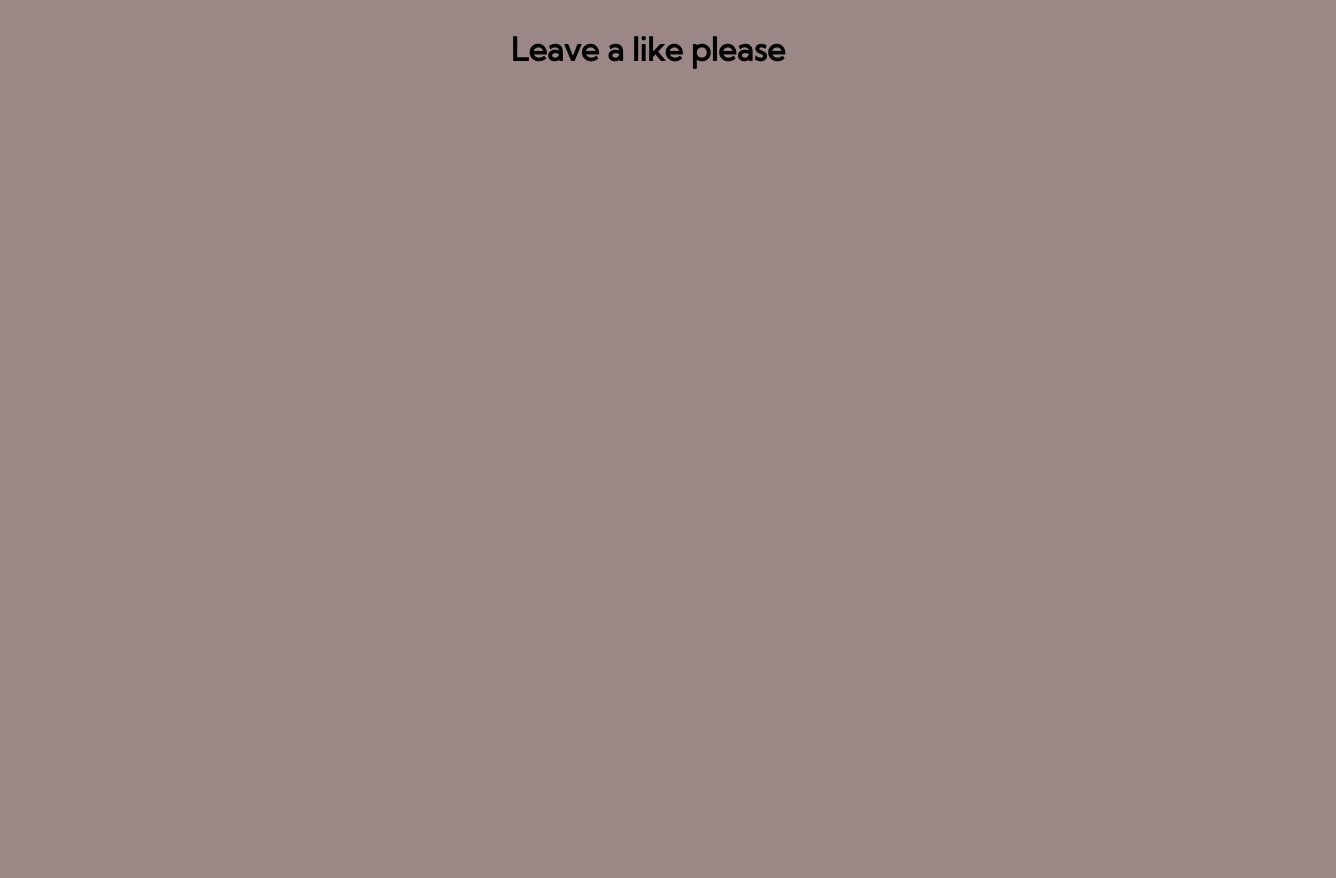
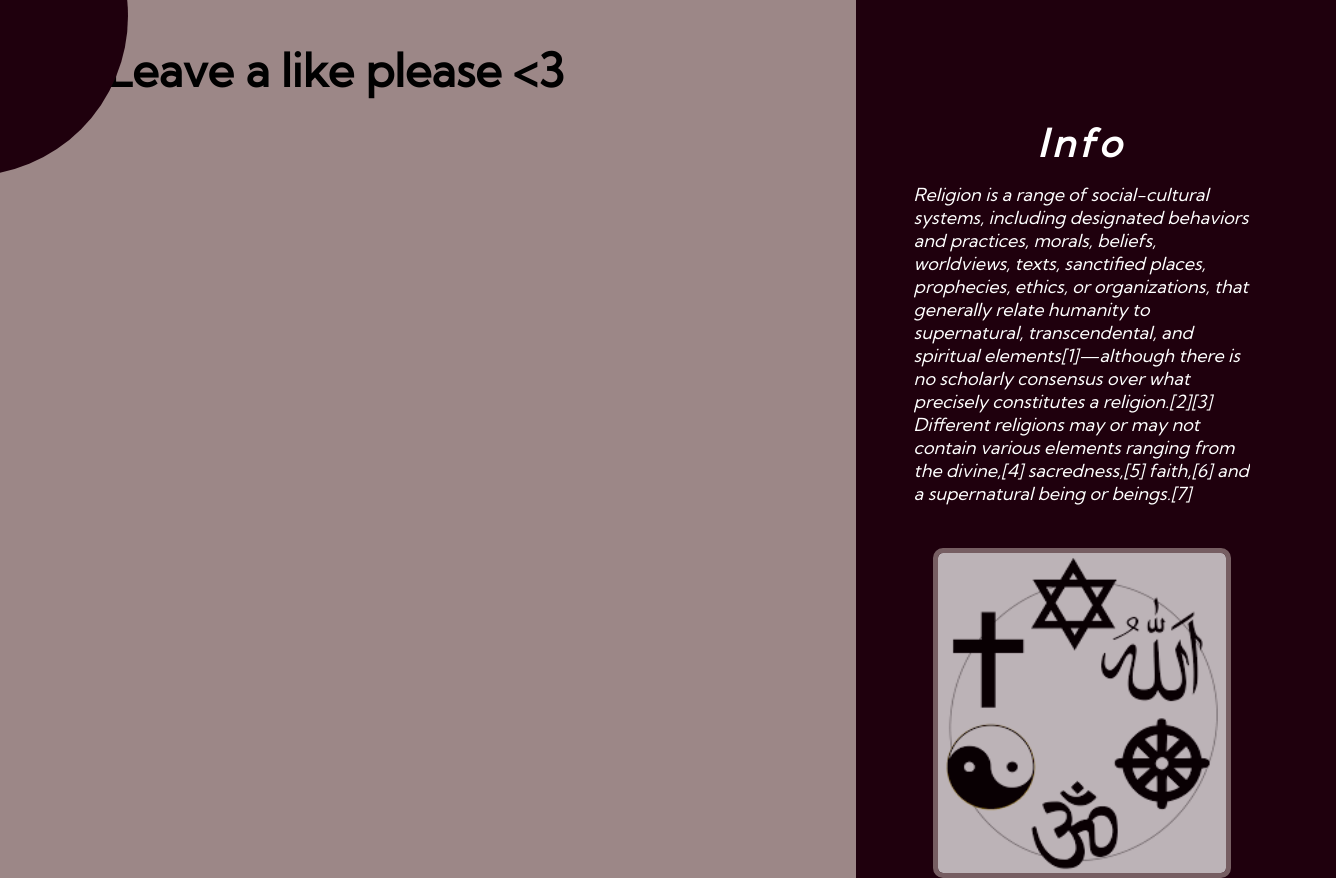
Before and after one commit to ic3dust/webtemp, a plain HTML site: page leave_like.html in a window 1280 px wide. Shown: the top 878 px of the page, 1336 px wide, since content can reach past the window. Before the commit the page ends 800 px from the top, so only its background shows below. Drawn offline with Linux system fonts and the light colour scheme.

Commit message:
small_adjustments

```diff
--- a/leave_like.css
+++ b/leave_like.css
@@ -10,4 +10,82 @@
 .title{
     font-family: 'Kumbh Sans';
     text-align: center;
+    font-size: 46px;
+    margin-right: 80vh;
+    top: 20%;
 }
+.title::before{
+    content: '•';
+    color:#1f000d;
+    font-size:60px;
+    position: relative;
+    right: 3%;
+    vertical-align: middle;
+}
+.circle{
+    background-color: #1f000d;
+    width: 20rem;
+    height: 20rem;
+    border-radius: 50%;
+    margin-top: -18rem;
+    margin-left: -85rem;
+    z-index: 1;
+}
+.rectangle {
+    background-color: #1f000d;
+    border-radius: 0%;
+    width: 30rem;
+    margin-left: 70%;
+    position: absolute;
+    top: 0;
+    height: 200vh;
+    z-index: 1;
+    display: flex;
+    justify-content: center;
+    align-items: center;
+    box-sizing: border-box;
+    flex-direction: column;
+}
+.info_ttl {
+    color: white;
+    text-align: left;
+    font-family: 'Kumbh Sans';
+    font-weight:bolder;
+    font-style: italic;
+    font-size: 38px;
+    position: relative;
+    z-index: 999;
+    max-width: 70%;
+    overflow: hidden;
+    word-wrap: break-word;
+    bottom: 21%;
+    right: 3%;
+    letter-spacing: 5px;
+}
+.info{
+    font-style: italic;
+    color: white;
+    text-align:left;
+    font-family: 'Kumbh Sans';
+    font-size: 18px;
+    position: relative;
+    z-index: 999;
+    max-width: 70%;
+    overflow: hidden;
+    word-wrap: break-word;
+    bottom: 20%;
+    right:3%;
+}
+.rectangle img{
+    position: relative;
+    bottom:17%;
+    right: 3%;
+    width: 70%;
+    max-width: 60%;
+    height: 20%;
+    opacity: 0.7;
+    border-radius: 5px;
+    outline-width: 5px;
+    outline-color: rgb(156, 135, 135);
+    outline-style: solid;
+}
--- a/leave_like.html
+++ b/leave_like.html
@@ -8,6 +8,19 @@
     <link href='https://fonts.googleapis.com/css?family=Kumbh Sans' rel='stylesheet'>
 </head>
 <body class="main">
-    <h1 class="title">Leave a like please</h1>
+    <h1 class="title">Leave a like please &lt;3</h1>
+    <div class="circle"></div>
+    <div class="rectangle"><div class="info_ttl">Info</div><div class="info">Religion is a range of social-cultural systems,
+        including designated behaviors and practices, morals, beliefs,
+        worldviews, texts, sanctified places, prophecies, ethics,
+        or organizations, that generally relate humanity to
+        supernatural, transcendental, and spiritual elements[1]—although
+        there is no scholarly consensus over what precisely
+        constitutes a religion.[2][3] Different religions may or may not
+        contain various elements ranging from the divine,[4]
+        sacredness,[5] faith,[6] and a supernatural being or beings.[7]
+    </div>
+        <img src="images/religion.png">
+    </div>
 </body>
 </html>
```
Also changed, not shown: ama_css_master.css (+41 -18 lines), ama_html_senior.html (+3 -3 lines), images/religion.png (added).
